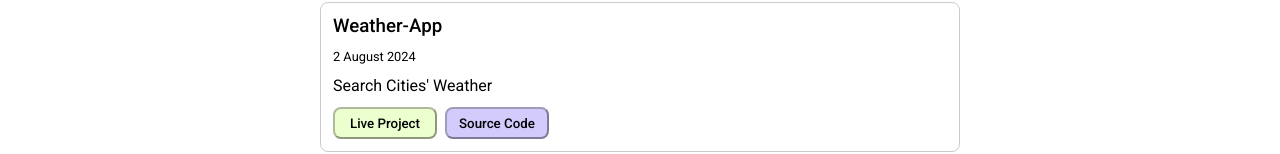
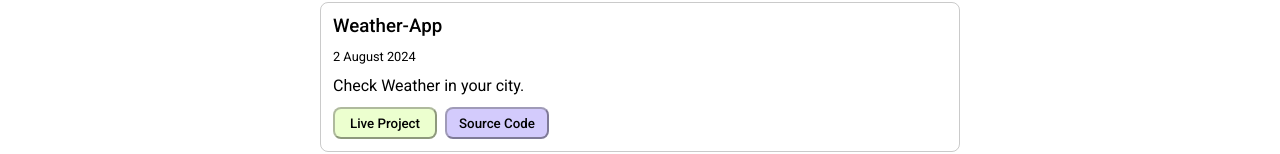
Before and after one commit to SanjuXepiar/Portfolio.js, a React (Create React App) app: page /project in a window 1280 px wide. Shown: the part 664-818 px from the top of the page. Built offline with nearby package versions, Linux system fonts and the light colour scheme.

Commit message:
Update data.js

```diff
--- a/src/data.js
+++ b/src/data.js
@@ -3,7 +3,7 @@ export const projectData = [
     id: "1",
     title: "React Practices",
     description:
-      "Some basic React Practices like counter, show password, password match, todo list, addcart",
+      "Some basic React Practices like counter, show password, password match, todo list, addcart.",
     date: "2 July 2024",
     liveLink: "https://reactpractice01.netlify.app/",
     sourceLink: "https://github.com/SanjuXepiar/react-practice1",
@@ -11,7 +11,7 @@ export const projectData = [
   {
     id: "2",
     title: "Mobile Cart",
-    description: "Add items to your Cart",
+    description: "Add items to your Cart.",
     date: "8 July 2024",
     liveLink: "https://carts-app0.netlify.app",
     sourceLink: "https://github.com/SanjuXepiar/addcart",
@@ -19,7 +19,7 @@ export const projectData = [
   {
     id: "3",
     title: "Menubar",
-    description: "Toggle the Categories of food-items",
+    description: "Toggle the Categories of food-items.",
     date: "28 July 2024",
     liveLink: "https://menu-bar01.netlify.app",
     sourceLink: "https://github.com/SanjuXepiar/menu-bar",
@@ -27,7 +27,7 @@ export const projectData = [
   {
     id: "4",
     title: "Weather-App",
-    description: "Search Cities' Weather",
+    description: "Check Weather in your city.",
     date: "2 August 2024",
     liveLink: "https://weather-search01.netlify.app/",
     sourceLink: "https://github.com/SanjuXepiar/weatherapp",
```
